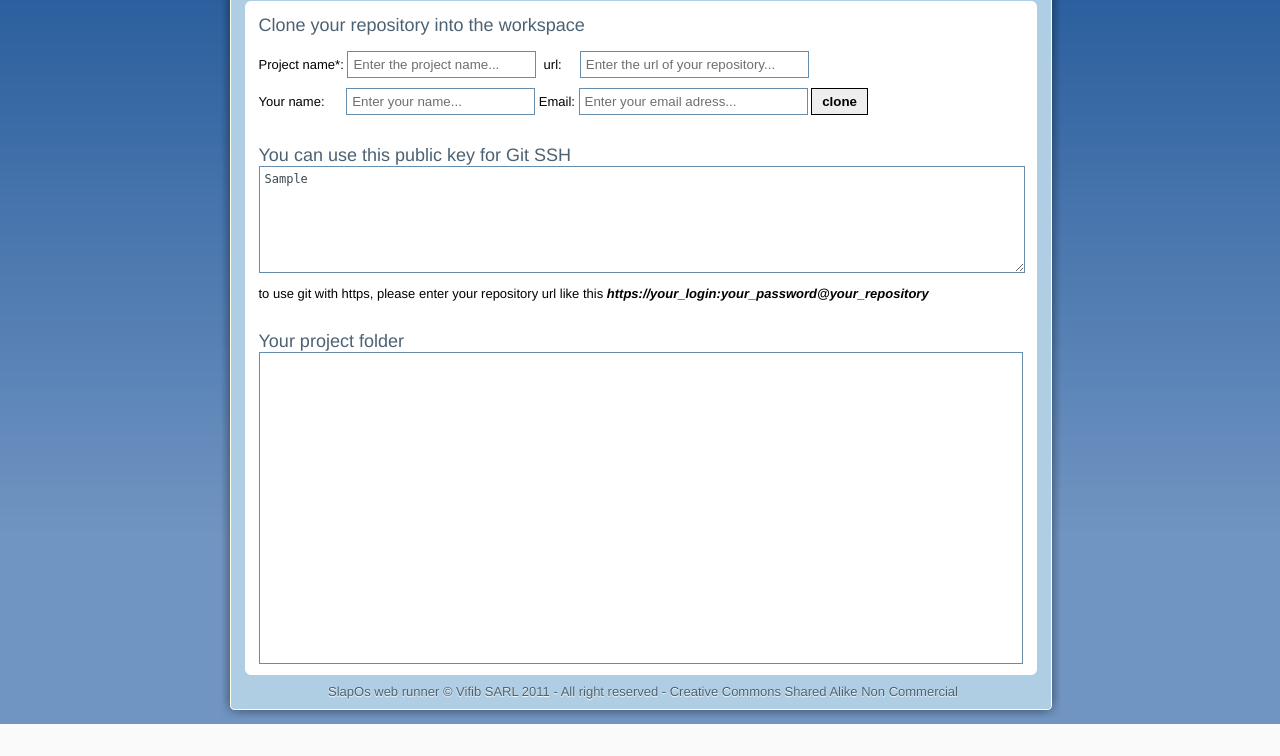
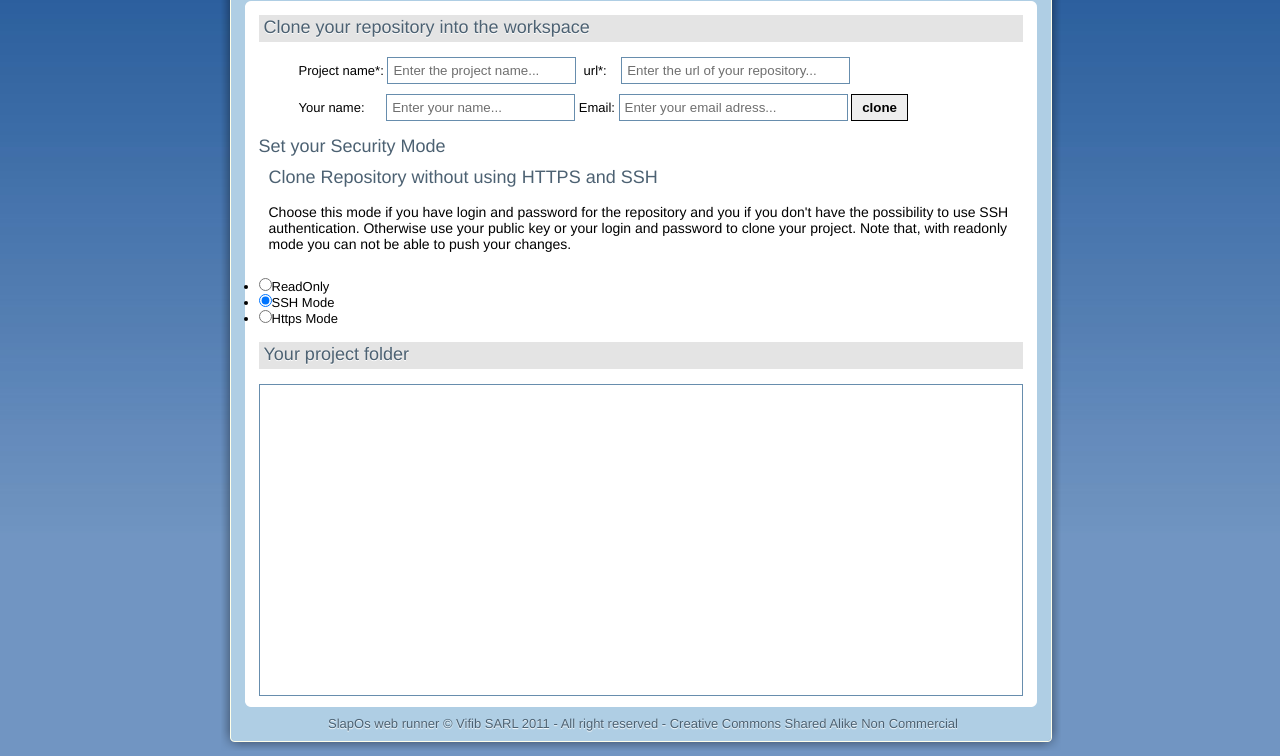
Before and after one commit to jerome-nexedi/slapos.toolbox, a Python web app: template slapos/runner/templates/cloneRepository.html in a window 1280 px wide. Shown: the part 141-897 px from the top of the page. Before the commit the page ends 865 px from the top, so only its background shows below. Run offline with Jinja, Linux system fonts and the light colour scheme; the template is opened without the code that fills it: most values are stand-ins (such as "Sample title", 1, 10 or a date in 2020).

Commit message:
Change git repository management UI

```diff
--- a/slapos/runner/templates/cloneRepository.html
+++ b/slapos/runner/templates/cloneRepository.html
@@ -8,11 +8,11 @@
 {% endblock %}
 {% block body %}
 
-<div id="repository">
-<h2>Clone your repository into the workspace</h2><br/>
+<h2 class='title'>Clone your repository into the workspace</h2><br/>
+<div id="repository" style="margin-left:40px;">
 <label for='name'>Project name*: </label>
 <input type="text" name="name" id="name" size='20' value="Enter the project name..." />
-<label for='repo'>&nbsp;url: &nbsp;&nbsp;&nbsp;</label>
+<label for='repo'>&nbsp;url*: &nbsp;&nbsp;</label>
 <input type="text" name="repo" id="repo" size='25' value="Enter the url of your repository..." /><br/>
 <label for='user'>Your name: &nbsp;&nbsp;&nbsp;&nbsp;</label>
 <input type="text" name="user" id="user" size='20' value="Enter your name..." />
@@ -21,16 +21,46 @@
 <input type="hidden" name="workdir" id="workdir" value="{{workDir}}" />
 <button class="button" id="clone">clone</button>
 <img class="waitting" id="imgwaitting" src="{{ url_for('static', filename='images/waiting.gif') }}" alt="" />
-<br/><br/><br/>
+<br/><br/>
 </div>
-<h2>You can use this public key for Git SSH</h2>
-<textarea class="public_key" readonly>
-{{public_key}}
-</textarea>
-<p>to use git with https, please enter your repository url like this
-<strong><i>https://your_login:your_password@your_repository</i></strong></p><br/><br/>
+<h2>Set your Security Mode</h2>
+<div class="clone-box-right">
+	<div style="background:#fff; padding:10px; min-height:100px; font-size:14px;">
+	<div id="box0">
+	<h2>Clone Repository without using HTTPS and SSH</h2><br/>
+	<p>Choose this mode if you have login and password for the repository and you if you don't have the possibility to
+	use SSH authentication. Otherwise use your public key or your login and password to clone your project. Note
+	that, with readonly mode you can not be able to push your changes.</p>
+	<br/>
+	</div>
+	<div id="box1" style="display:none">
+		<h2>You can use this public key to setup your repository</h2><br/>
+		<textarea class="public_key" readonly>
+		{{public_key}}
+		</textarea>
+	</div>
+	<div id="box2" style="display:none;">
+	<h2>Enter your username and password for https authentication access</h2><br/>
+	<div style="margin-left:80px; margin-bottom:20px;">
+	<label for='username'>Your username:&nbsp;&nbsp;</label>
+	<input type="text" name="username" id="username" size='20' value="Enter your username..." /><br/><br/>
+	<label for='password'>Your password: &nbsp;&nbsp;</label>
+	<input type="password" name="password" id="password" size='20' value="" class="idleField" />
+	</div>
+	<p></p>
+	</div>
+	</div>
+</div>
+<div class="clone-box-left">
+	<ul id="modelist">
+		<li class="checked"><input type="radio" name="security" id="nothing" value="nothing" /><label for="nothing">ReadOnly</label></li>
+		<li><input type="radio" name="security" id="ssh" value="SSH" checked /><label for="ssh">SSH Mode</label></li>
+		<li><input type="radio" name="security" id="https" value="HTTPS" /><label for="https">Https Mode</label></li>
+	</ul>
+</div>
+<div class="clear"></div><br/>
 <div id="file_navigation">
-	<h2>Your project folder</h2>
+	<h2 class='title'>Your project folder</h2><br/>
 	<div id="fileTree" class="file_tree"></div>
 </div>
 {% endblock %}
--- a/slapos/runner/templates/manageProject.html
+++ b/slapos/runner/templates/manageProject.html
@@ -33,6 +33,11 @@
 	&nbsp;&nbsp;<label for='branchname'>Branch Name: </label>
 	<input type="text" name="branchname" id="branchname" size='22' value="Enter the branch name..." />
 	<input type="submit" name="addbranch" id ="addbranch" value="Add" class="button"/>
+	<div style="margin-left:166px;">
+	<label for='checkout'>Checkout existing branch: </label>
+	<input type="text" name="checkout" id="checkout" size='22' value="Existing branch name..." />
+	<input type="submit" name="docheckout" id ="docheckout" value="Checkout" class="button"/>
+	</div>
 	<br/>
 	<!--<label for='pullbranch'>Update your local repository: </label>-->
 	<!--<input type="submit" name="pullbranch" id ="pullbranch" value="Pull" class="button"/>-->
--- a/slapos/runner/templates/projectDiff.html
+++ b/slapos/runner/templates/projectDiff.html
@@ -21,7 +21,7 @@
 {% block body %}
 <form action="{{ url_for('manageProject') }}" method=get>
     <dl>
-        <dd><h2>Diff file for "{{project}}"</h2></dd>
+        <dd><h2 class='title'>Diff file for "{{project}}"</h2></dd>
         <dd>
             <div class="main_content">
                 <pre id="editor">
```
Also changed, not shown: slapos/runner/gittools.py (+20 -10 lines).
